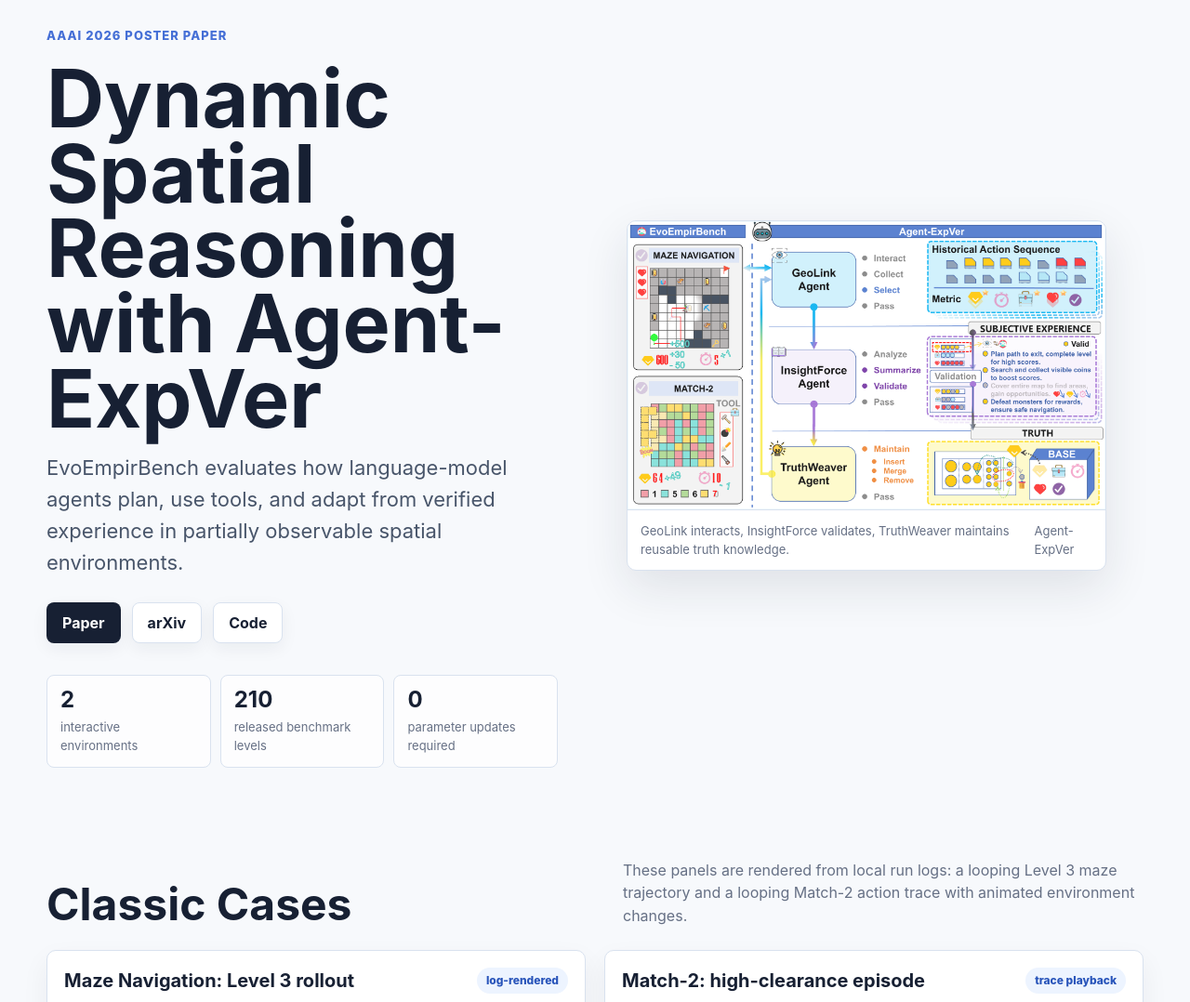
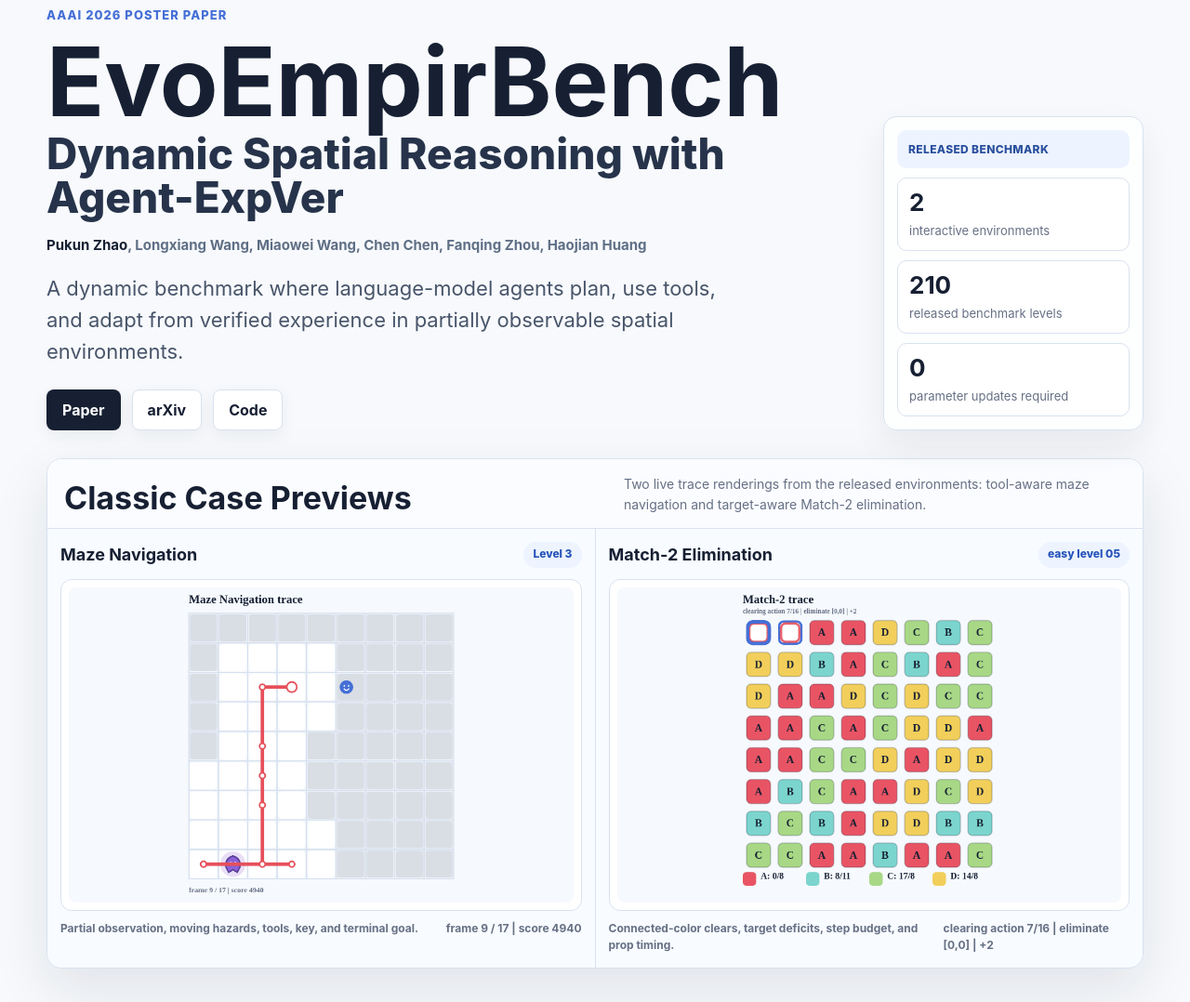
Before and after one commit to uuu-quant/EvoEmpirBench, a plain HTML site: page docs/index.html in a window 1280 px wide. Shown: the part 114-1192 px from the top of the page at 93% size. Drawn offline with Linux system fonts and the light colour scheme.

Commit message:
Redesign project page hero cases

```diff
--- a/docs/index.html
+++ b/docs/index.html
@@ -105,14 +105,18 @@
     }
 
     .hero {
-      padding: 72px 0 28px;
-    }
-
-    .hero-grid {
+      padding: 50px 0 34px;
+    }
+
+    .hero-head {
       display: grid;
-      grid-template-columns: minmax(0, 0.96fr) minmax(360px, 1.04fr);
+      grid-template-columns: minmax(0, 1fr) 280px;
       gap: 34px;
-      align-items: center;
+      align-items: end;
+    }
+
+    .hero-copy {
+      max-width: 900px;
     }
 
     .eyebrow {
@@ -127,24 +131,50 @@
     }
 
     h1 {
-      margin: 16px 0 16px;
-      font-size: clamp(46px, 8vw, 86px);
-      line-height: 0.94;
+      margin: 14px 0 8px;
+      font-size: clamp(56px, 8vw, 104px);
+      line-height: 0.9;
       letter-spacing: 0;
+    }
+
+    .paper-title {
+      max-width: 850px;
+      margin: 0;
+      color: #26334a;
+      font-size: clamp(26px, 4vw, 46px);
+      font-weight: 850;
+      line-height: 1.02;
+      letter-spacing: 0;
+    }
+
+    .no-break {
+      white-space: nowrap;
     }
 
     .subtitle {
       max-width: 760px;
-      margin: 0;
+      margin: 18px 0 0;
       color: #48556a;
       font-size: clamp(18px, 2.4vw, 22px);
+    }
+
+    .authors {
+      max-width: 820px;
+      margin: 16px 0 0;
+      color: #5f6f86;
+      font-size: 15px;
+      font-weight: 700;
+    }
+
+    .authors strong {
+      color: var(--ink);
     }
 
     .hero-actions {
       display: flex;
       flex-wrap: wrap;
       gap: 12px;
-      margin-top: 26px;
+      margin-top: 24px;
     }
 
     .button {
@@ -167,24 +197,37 @@
       color: white;
     }
 
-    .stats-strip {
+    .hero-summary {
       display: grid;
-      grid-template-columns: repeat(3, 1fr);
       gap: 10px;
-      margin-top: 34px;
-      max-width: 670px;
+      border: 1px solid var(--line);
+      border-radius: 14px;
+      background: rgba(255, 255, 255, 0.82);
+      padding: 14px;
+      box-shadow: 0 16px 36px rgba(23, 32, 51, 0.07);
+    }
+
+    .hero-summary-note {
+      padding: 12px 12px 10px;
+      border-radius: 10px;
+      background: #edf4ff;
+      color: #2a4f9d;
+      font-size: 12px;
+      font-weight: 850;
+      letter-spacing: 0.03em;
+      text-transform: uppercase;
     }
 
     .stat {
-      padding: 14px 14px 12px;
+      padding: 13px 12px 11px;
       border: 1px solid var(--line);
-      border-radius: 8px;
-      background: rgba(255, 255, 255, 0.76);
+      border-radius: 10px;
+      background: #ffffff;
     }
 
     .stat strong {
       display: block;
-      font-size: 24px;
+      font-size: 26px;
       line-height: 1;
     }
 
@@ -195,29 +238,85 @@
       font-size: 13px;
     }
 
-    .workflow-card {
+    .hero-stage {
+      margin-top: 30px;
+      border: 1px solid var(--line);
+      border-radius: 16px;
+      background: var(--panel);
+      box-shadow: 0 22px 60px rgba(23, 32, 51, 0.1);
       overflow: hidden;
-      border: 1px solid var(--line);
-      border-radius: 10px;
-      background: var(--panel);
-      box-shadow: var(--shadow);
-    }
-
-    .workflow-card img {
-      display: block;
-      width: 100%;
-      height: auto;
-    }
-
-    .card-label {
+    }
+
+    .stage-header {
+      display: flex;
+      align-items: end;
+      justify-content: space-between;
+      gap: 22px;
+      padding: 16px 18px 14px;
+      border-bottom: 1px solid var(--line);
+      background: #fbfcff;
+    }
+
+    .stage-header h2 {
+      font-size: clamp(24px, 3vw, 34px);
+    }
+
+    .stage-header p {
+      max-width: 540px;
+      margin: 0;
+      color: var(--muted);
+      font-size: 14px;
+    }
+
+    .stage-grid {
+      display: grid;
+      grid-template-columns: repeat(2, minmax(0, 1fr));
+      background: var(--line);
+      gap: 1px;
+    }
+
+    .stage-panel {
+      min-width: 0;
+      padding: 14px;
+      background: #f8fbff;
+    }
+
+    .stage-panel-top {
       display: flex;
       align-items: center;
       justify-content: space-between;
       gap: 12px;
-      padding: 12px 14px;
-      border-top: 1px solid var(--line);
+      margin-bottom: 12px;
+    }
+
+    .stage-panel-top h3 {
+      margin: 0;
+      font-size: 18px;
+      line-height: 1.2;
+    }
+
+    .stage-canvas {
+      border: 1px solid var(--line);
+      border-radius: 12px;
+      background: #ffffff;
+      padding: 8px;
+      overflow: hidden;
+    }
+
+    .stage-canvas canvas {
+      aspect-ratio: 16 / 10;
+      border-radius: 8px;
+      background: #ffffff;
+    }
+
+    .stage-caption {
+      display: flex;
+      justify-content: space-between;
+      gap: 14px;
+      margin-top: 10px;
       color: var(--muted);
-      font-size: 13px;
+      font-size: 12px;
+      font-weight: 700;
     }
 
     .section {
@@ -850,7 +949,8 @@
     }
 
     @media (max-width: 900px) {
-      .hero-grid,
+      .hero-head,
+      .stage-grid,
       .case-grid,
       .before-after-grid,
       .three-grid,
@@ -891,11 +991,29 @@
         padding-top: 46px;
       }
 
-      .stats-strip,
+      h1 {
+        font-size: clamp(46px, 18vw, 72px);
+      }
+
+      .paper-title {
+        font-size: clamp(24px, 10vw, 34px);
+      }
+
+      .hero-summary,
       .metric-row,
       .compare-metrics,
       .memory-chain {
         grid-template-columns: 1fr;
+      }
+
+      .stage-header,
+      .stage-caption {
+        display: block;
+      }
+
+      .stage-header p,
+      .stage-caption span + span {
+        margin-top: 8px;
       }
 
       .table-header {
@@ -924,76 +1042,66 @@
 
   <main id="top">
     <section class="hero">
-      <div class="shell hero-grid">
-        <div>
+      <div class="shell">
+        <div class="hero-head">
+          <div class="hero-copy">
             <span class="eyebrow">AAAI 2026 Poster Paper</span>
-          <h1>Dynamic Spatial Reasoning with Agent-ExpVer</h1>
+            <h1>EvoEmpirBench</h1>
+            <p class="paper-title">Dynamic Spatial Reasoning with <span class="no-break">Agent-ExpVer</span></p>
+            <p class="authors"><strong>Pukun Zhao</strong>, Longxiang Wang, Miaowei Wang, Chen Chen, Fanqing Zhou, Haojian Huang</p>
             <p class="subtitle">
-            EvoEmpirBench evaluates how language-model agents plan, use tools, and adapt from verified experience in partially observable spatial environments.
+              A dynamic benchmark where language-model agents plan, use tools, and adapt from verified experience in partially observable spatial environments.
             </p>
             <div class="hero-actions">
               <a class="button primary" href="https://doi.org/10.1609/aaai.v40i43.40979">Paper</a>
               <a class="button" href="https://arxiv.org/abs/2509.12718">arXiv</a>
               <a class="button" href="https://github.com/uuu-quant/EvoEmpirBench">Code</a>
             </div>
-          <div class="stats-strip" aria-label="Benchmark summary">
+          </div>
+          <div class="hero-summary" aria-label="Benchmark summary">
+            <div class="hero-summary-note">released benchmark</div>
             <div class="stat"><strong>2</strong><span>interactive environments</span></div>
             <div class="stat"><strong>210</strong><span>released benchmark levels</span></div>
             <div class="stat"><strong>0</strong><span>parameter updates required</span></div>
           </div>
         </div>
-        <figure class="workflow-card">
-          <img src="assets/figures/agent-workflow.png" alt="Agent-ExpVer workflow across Maze Navigation and Match-2 tasks">
-          <figcaption class="card-label">
-            <span>GeoLink interacts, InsightForce validates, TruthWeaver maintains reusable truth knowledge.</span>
-            <span>Agent-ExpVer</span>
-          </figcaption>
-        </figure>
-      </div>
-    </section>
-
-    <section class="section" id="cases">
-      <div class="shell">
-        <div class="section-heading">
-          <h2>Classic Cases</h2>
-          <p>These panels are rendered from local run logs: a looping Level 3 maze trajectory and a looping Match-2 action trace with animated environment changes.</p>
-        </div>
-        <div class="case-grid">
-          <article class="case-card">
-            <div class="case-top">
-              <h3>Maze Navigation: Level 3 rollout</h3>
-              <span class="pill">log-rendered</span>
-            </div>
-            <div class="case-body">
-              <div class="canvas-wrap">
-                <canvas id="mazeCanvas" width="820" height="820" aria-label="Rendered maze trajectory from a Level 3 run"></canvas>
-              </div>
-              <div class="metric-row">
-                <div class="metric"><strong id="mazeScore">4910</strong><span>current score</span></div>
-                <div class="metric"><strong id="mazeSteps">16</strong><span>steps used</span></div>
-                <div class="metric"><strong id="mazeTools">3/4</strong><span>tools held</span></div>
-              </div>
+
+        <div class="hero-stage" id="cases" aria-label="Classic EvoEmpirBench case previews">
+          <div class="stage-header">
+            <div>
+              <h2>Classic Case Previews</h2>
+            </div>
+            <p>Two live trace renderings from the released environments: tool-aware maze navigation and target-aware Match-2 elimination.</p>
+          </div>
+          <div class="stage-grid">
+            <article class="stage-panel">
+              <div class="stage-panel-top">
+                <h3>Maze Navigation</h3>
+                <span class="pill">Level 3</span>
+              </div>
+              <div class="stage-canvas">
+                <canvas id="heroMazeCanvas" width="900" height="560" aria-label="Hero preview of a Maze Navigation trace"></canvas>
+              </div>
+              <div class="stage-caption">
+                <span>Partial observation, moving hazards, tools, key, and terminal goal.</span>
+                <span id="heroMazeMeta">trace playback</span>
               </div>
             </article>
-
-          <article class="case-card">
-            <div class="case-top">
-              <h3>Match-2: high-clearance episode</h3>
-              <span class="pill">trace playback</span>
-            </div>
-            <div class="case-body">
-              <div class="canvas-wrap">
-                <canvas id="matchCanvas" width="820" height="820" aria-label="Rendered Match-2 board from a high-scoring run"></canvas>
-              </div>
-              <div class="metric-row">
-                <div class="metric"><strong id="matchScore">664</strong><span>current score</span></div>
-                <div class="metric"><strong id="matchCleared">95</strong><span>tiles cleared</span></div>
-                <div class="metric"><strong id="matchScorePerStep">41.5</strong><span>score per step</span></div>
-              </div>
+            <article class="stage-panel">
+              <div class="stage-panel-top">
+                <h3>Match-2 Elimination</h3>
+                <span class="pill">easy level 05</span>
+              </div>
+              <div class="stage-canvas">
+                <canvas id="heroMatchCanvas" width="900" height="560" aria-label="Hero preview of a Match-2 trace"></canvas>
+              </div>
+              <div class="stage-caption">
+                <span>Connected-color clears, target deficits, step budget, and prop timing.</span>
+                <span id="heroMatchMeta">trace playback</span>
               </div>
             </article>
           </div>
-
+        </div>
       </div>
     </section>
 
@@ -1177,7 +1285,7 @@
               <text x="846" y="243" fill="#667085" font-size="13" font-weight="700">replay to test metric improvement</text>
 
               <rect x="176" y="344" width="236" height="104" rx="16" fill="#ffffff" stroke="#d9e2ef" filter="url(#soft-shadow)"></rect>
-              <text x="202" y="382" fill="#2fb7ca" font-size="13" font-weight="900">TRACE ARTIFACTS</text>
+              <text x="202" y="382" fill="#2fb7ca" font-size="13" font-weight="900">TRACE RECORDS</text>
               <text x="202" y="412" fill="#172033" font-size="22" font-weight="900">State-action logs</text>
               <text x="202" y="436" fill="#667085" font-size="13" font-weight="700">observations, rewards, metrics</text>
 
@@ -1507,6 +1615,11 @@
       if (node) node.textContent = value;
     }
 
+    function updateText(id, value) {
+      const node = document.getElementById(id);
+      if (node) node.textContent = value;
+    }
+
     function countTools(tools) {
       if (!tools) return 0;
       return Object.values(tools).filter(Boolean).length;
@@ -1975,23 +2088,29 @@
       });
     }
 
-    function drawMaze(now = performance.now()) {
-      const canvas = document.getElementById("mazeCanvas");
+    function drawMazePreview(canvasId, now = performance.now(), options = {}) {
+      const canvas = document.getElementById(canvasId);
+      if (!canvas) return;
       const ctx = canvas.getContext("2d");
-      const size = canvas.width;
+      const width = canvas.width;
+      const height = canvas.height;
       const playback = getMazePlayback(now);
       const frame = playback.frame;
       const grid = frame.grid || mazeCase.grid;
       const vision = frame.vision || mazeCase.vision || null;
       const path = playback.path.length ? playback.path : mazeCase.path;
       const pathIndex = Math.min(playback.index, path.length - 1);
-      ctx.clearRect(0, 0, size, size);
+      ctx.clearRect(0, 0, width, height);
       ctx.fillStyle = "#f6f9fd";
-      ctx.fillRect(0, 0, size, size);
-
-      const pad = 44;
+      ctx.fillRect(0, 0, width, height);
+
       const n = grid.length;
-      const cell = (size - pad * 2) / n;
+      const topPad = options.compact ? 46 : 76;
+      const bottomPad = options.compact ? 42 : 58;
+      const sidePad = options.compact ? 26 : 50;
+      const cell = Math.min((width - sidePad * 2) / n, (height - topPad - bottomPad) / n);
+      const boardLeft = (width - cell * n) / 2;
+      const boardTop = topPad;
       const colors = {
         0: "#ffffff",
         1: "#2f394a",
@@ -2007,8 +2126,8 @@
 
       for (let r = 0; r < n; r += 1) {
         for (let c = 0; c < n; c += 1) {
-          const x = pad + c * cell;
-          const y = pad + r * cell;
+          const x = boardLeft + c * cell;
+          const y = boardTop + r * cell;
           const value = grid[r][c];
           const visible = !vision || !vision[r] || vision[r][c] === 1;
           ctx.fillStyle = visible ? (colors[value] || "#ffffff") : "#eef2f7";
@@ -2039,7 +2158,8 @@
       if (drawnPath.length > 1) {
         ctx.beginPath();
         drawnPath.forEach(([r, c], i) => {
-          const [x, y] = cellCenter(pad, cell, r, c);
+          const x = boardLeft + c * cell + cell / 2;
+          const y = boardTop + r * cell + cell / 2;
           if (i === 0) ctx.moveTo(x, y);
           else ctx.lineTo(x, y);
         });
@@ -2051,7 +2171,8 @@
       }
 
       drawnPath.forEach(([r, c], i) => {
-        const [x, y] = cellCenter(pad, cell, r, c);
+        const x = boardLeft + c * cell + cell / 2;
+        const y = boardTop + r * cell + cell / 2;
         ctx.fillStyle = i === drawnPath.length - 1 ? "#fff" : "#ffffff";
         ctx.strokeStyle = "#e6505b";
         ctx.lineWidth = 3;
@@ -2061,23 +2182,28 @@
         ctx.stroke();
       });
 
-      const [agentX, agentY] = cellCenter(pad, cell, agentRow, agentCol);
+      const agentX = boardLeft + agentCol * cell + cell / 2;
+      const agentY = boardTop + agentRow * cell + cell / 2;
       drawAgentToken(ctx, agentX, agentY, Math.max(12, cell * 0.22), "#456fd6");
 
       ctx.fillStyle = "#172033";
-      ctx.font = "800 28px ui-sans-serif";
+      ctx.font = `800 ${options.compact ? 21 : 28}px ui-sans-serif`;
       ctx.textAlign = "left";
       ctx.textBaseline = "alphabetic";
-      ctx.fillText(mazeTrace ? "Level 3 trace loop" : "Level 3 trajectory", pad, 30);
+      ctx.fillText(options.title || (mazeTrace ? "Level 3 trace loop" : "Level 3 trajectory"), boardLeft, options.compact ? 28 : 32);
       ctx.fillStyle = "#667085";
-      ctx.font = "600 18px ui-sans-serif";
+      ctx.font = `700 ${options.compact ? 13 : 18}px ui-sans-serif`;
       const totalFrames = playback.frames.length || path.length;
       const score = frame.score ?? 4910;
-      ctx.fillText(`frame ${Math.min(pathIndex + 1, totalFrames)} / ${totalFrames} | score ${score}`, pad, size - 18);
-
+      const meta = `${options.metaPrefix || "frame"} ${Math.min(pathIndex + 1, totalFrames)} / ${totalFrames} | score ${score}`;
+      ctx.fillText(meta, boardLeft, height - 18);
+      updateText("heroMazeMeta", meta);
+
+      if (options.metrics) {
         updateMazeMetric("mazeScore", score);
         updateMazeMetric("mazeSteps", frame.steps ?? pathIndex);
         updateMazeMetric("mazeTools", frame.tools ? `${countTools(frame.tools)}/4` : "3/4");
+      }
     }
 
     function getMatchPlayback(now) {
@@ -2098,10 +2224,12 @@
       return Array.isArray(cells) && cells.some(([r, c]) => r === row && c === col);
     }
 
-    function drawMatch(now = performance.now()) {
-      const canvas = document.getElementById("matchCanvas");
+    function drawMatchPreview(canvasId, now = performance.now(), options = {}) {
+      const canvas = document.getElementById(canvasId);
+      if (!canvas) return;
       const ctx = canvas.getContext("2d");
-      const size = canvas.width;
+      const width = canvas.width;
+      const height = canvas.height;
       const playback = getMatchPlayback(now);
       const frame = playback ? playback.frame : null;
       const clearPhase = frame && playback.phase >= 0.34 && playback.phase < 0.62;
@@ -2113,16 +2241,16 @@
       const displayCounts = frame ? (afterPhase ? frame.countsAfter : frame.countsBefore) : matchCase.counts;
       const displaySteps = frame ? (afterPhase ? frame.stepsAfter : frame.stepsBefore) : 0;
       const targets = matchTrace ? matchTrace.targets : matchCase.targets;
-      ctx.clearRect(0, 0, size, size);
+      ctx.clearRect(0, 0, width, height);
       ctx.fillStyle = "#f6f9fd";
-      ctx.fillRect(0, 0, size, size);
+      ctx.fillRect(0, 0, width, height);
 
       const n = board.length;
-      const padX = 50;
-      const topPad = 76;
-      const bottomPad = 58;
-      const cell = Math.min((size - padX * 2) / n, (size - topPad - bottomPad) / n);
-      const boardLeft = (size - cell * n) / 2;
+      const padX = options.compact ? 26 : 50;
+      const topPad = options.compact ? 52 : 76;
+      const bottomPad = options.compact ? 56 : 58;
+      const cell = Math.min((width - padX * 2) / n, (height - topPad - bottomPad) / n);
+      const boardLeft = (width - cell * n) / 2;
       const boardTop = topPad;
       const colors = {A: "#e95464", B: "#7bd5ce", C: "#a8d885", D: "#f2cf5b"};
 
@@ -2169,22 +2297,24 @@
       }
 
       ctx.fillStyle = "#172033";
-      ctx.font = "800 28px ui-sans-serif";
+      ctx.font = `800 ${options.compact ? 21 : 28}px ui-sans-serif`;
       ctx.textAlign = "left";
       ctx.textBaseline = "alphabetic";
-      ctx.fillText(matchTrace ? "Easy Match-2 trace loop" : "Easy level 05 final board", boardLeft, 32);
-
+      ctx.fillText(options.title || (matchTrace ? "Easy Match-2 trace loop" : "Easy level 05 final board"), boardLeft, options.compact ? 28 : 32);
+
+      let meta = "loaded level preview";
       if (frame) {
         const actionText = `${afterPhase ? "after" : clearPhase ? "clearing" : "before"} action ${playback.index + 1}/${playback.total} | ${action.type} ${action.pos ? `[${action.pos.join(",")}]` : action.index} | +${frame.cleared}`;
         ctx.fillStyle = "#667085";
-        ctx.font = "600 17px ui-sans-serif";
-        ctx.fillText(actionText, boardLeft, 58);
+        ctx.font = `700 ${options.compact ? 12 : 17}px ui-sans-serif`;
+        ctx.fillText(actionText, boardLeft, options.compact ? 46 : 58);
+        meta = actionText;
       }
 
       const keys = ["A", "B", "C", "D"];
       keys.forEach((key, i) => {
         const x = boardLeft + i * ((cell * n) / 4);
-        const y = size - 32;
+        const y = height - 32;
         ctx.fillStyle = colors[key];
         roundedRect(ctx, x, y - 22, 24, 24, 6);
         ctx.fill();
@@ -2193,24 +2323,34 @@
         ctx.textAlign = "left";
         ctx.fillText(`${key}: ${displayCounts[key] || 0}/${targets[key]}`, x + 32, y - 10);
       });
+      updateText("heroMatchMeta", meta);
 
       const usedSteps = frame ? ((matchTrace.metrics.maxSteps || 16) - displaySteps) : 16;
+      if (options.metrics) {
         updateMetric("matchScore", displayScore);
         updateMetric("matchCleared", Object.values(displayCounts).reduce((sum, value) => sum + value, 0));
         updateMetric("matchScorePerStep", usedSteps > 0 ? (displayScore / usedSteps).toFixed(1) : "0.0");
       }
+    }
 
     function animateMaze(now) {
       drawLearningMaze("mazeBeforeCanvas", mazeLearningCases.before, now);
       drawLearningMaze("mazeAfterCanvas", mazeLearningCases.after, now);
-      drawMaze(now);
+      drawMazePreview("heroMazeCanvas", now, {
+        title: "Maze Navigation trace",
+        metaPrefix: "frame",
+        compact: true
+      });
       window.requestAnimationFrame(animateMaze);
     }
 
     function animateMatch(now) {
       drawLearningMatch("matchBeforeCanvas", matchLearningCases.before, now);
       drawLearningMatch("matchAfterCanvas", matchLearningCases.after, now);
-      drawMatch(now);
+      drawMatchPreview("heroMatchCanvas", now, {
+        title: "Match-2 trace",
+        compact: true
+      });
       window.requestAnimationFrame(animateMatch);
     }
 
@@ -2237,8 +2377,8 @@
       drawLearningMaze("mazeAfterCanvas", mazeLearningCases.after, now);
       drawLearningMatch("matchBeforeCanvas", matchLearningCases.before, now);
       drawLearningMatch("matchAfterCanvas", matchLearningCases.after, now);
-      drawMaze();
-      drawMatch();
+      drawMazePreview("heroMazeCanvas", now, {title: "Maze Navigation trace", metaPrefix: "frame", compact: true});
+      drawMatchPreview("heroMatchCanvas", now, {title: "Match-2 trace", compact: true});
     });
   </script>
 </body>
```
Lines whose indentation alone changed are shown as unchanged.
